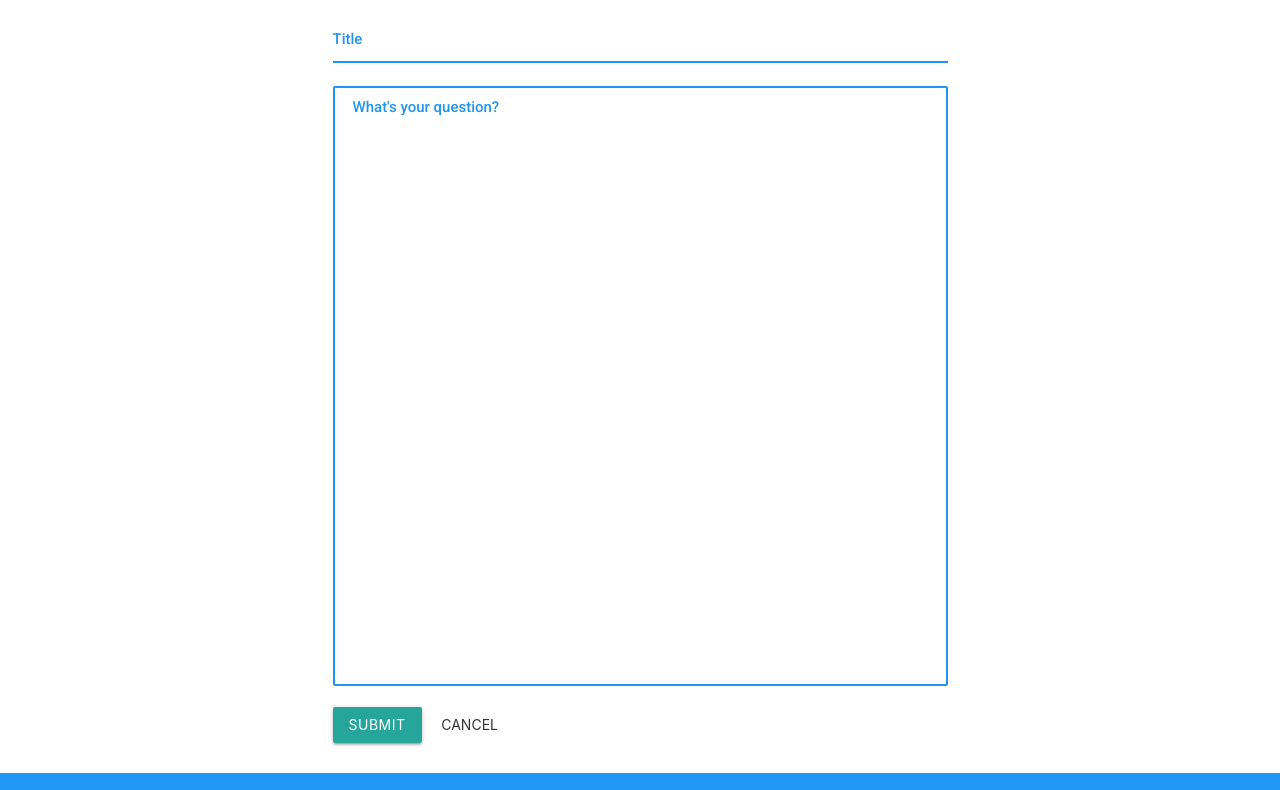
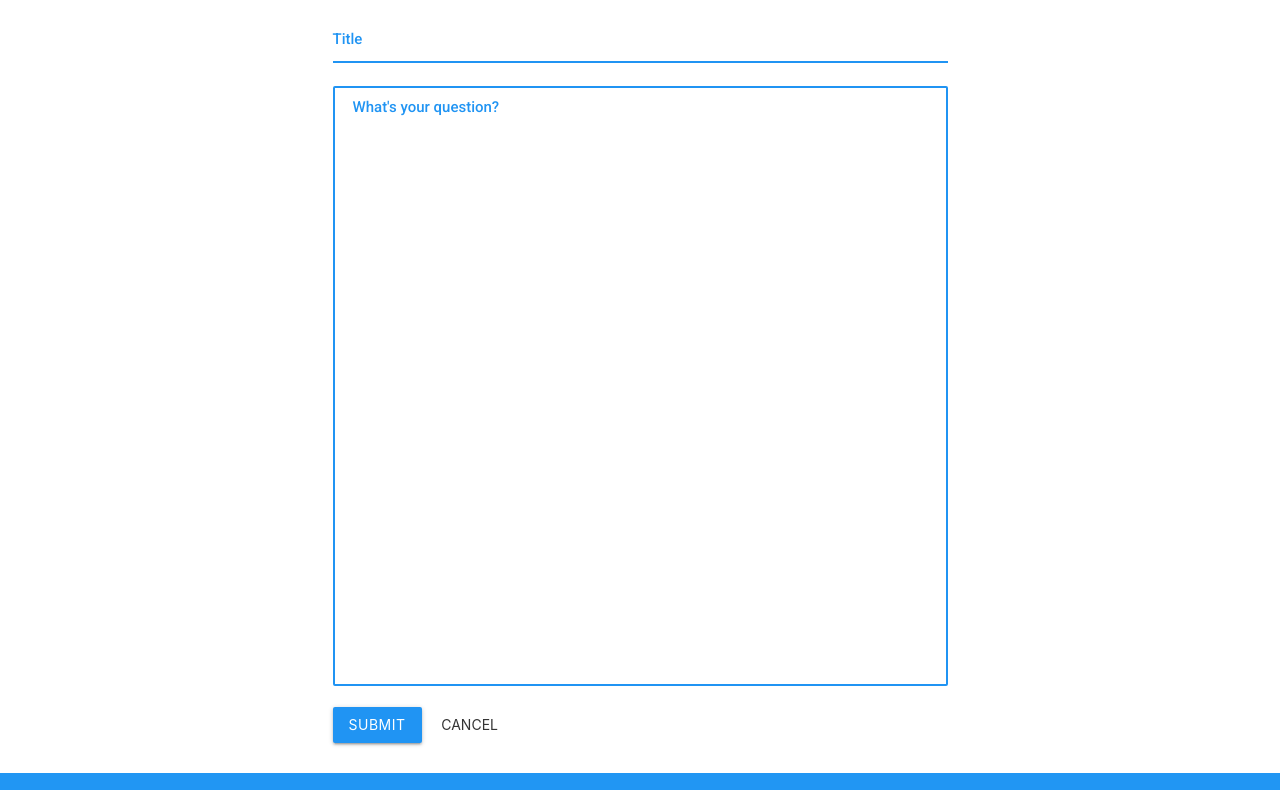
Before and after one commit to noahmcconnell/Stackathon, a website: page www/index.html in a window 1280 px wide. Shown: the part 97-887 px from the top of the page. Drawn offline with Linux system fonts and the light colour scheme.

Commit message:
style theme button

```diff
--- a/www/assets/css/style.css
+++ b/www/assets/css/style.css
@@ -133,6 +133,18 @@ body {
   color: white;
 }
 
+.btn-theme {
+  background-color: var(--theme-color);
+  transition: all 0.2s;
+}
+.btn-theme:hover {
+  background-color: var(--theme-color);
+  filter: brightness(90%);
+}
+.btn-theme:focus {
+  background-color: var(--theme-color);
+}
+
 .flex {
   display: flex;
 }
```
